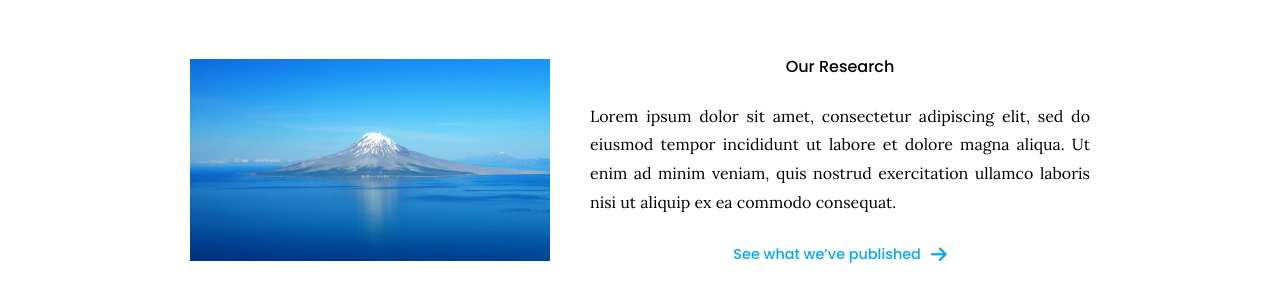
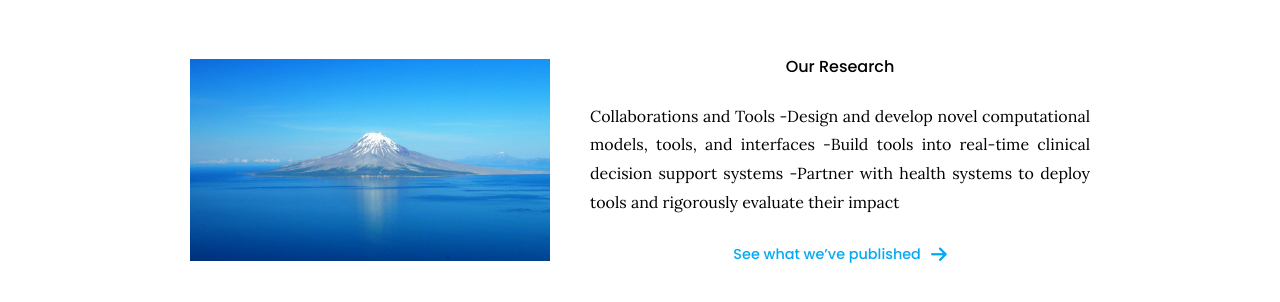
Before and after one commit to rebullm/Bennett-Lab-website, a Jekyll site: the page built from index.md, in a window 1280 px wide. Shown: the part 1037-1339 px from the top of the page. Built offline with Jekyll 4.4.1, drawn with Linux system fonts in a browser that asks for light colours.

Commit message:
Update index.md

```diff
--- a/index.md
+++ b/index.md
@@ -18,8 +18,10 @@ informatics and data science methods and tools to improve outcomes.
 # Highlights
 
 {% capture text %}
-Lorem ipsum dolor sit amet, consectetur adipiscing elit, sed do eiusmod tempor incididunt ut labore et dolore magna aliqua.
-Ut enim ad minim veniam, quis nostrud exercitation ullamco laboris nisi ut aliquip ex ea commodo consequat.
+Collaborations and Tools
+-Design and develop novel computational models, tools, and interfaces
+-Build tools into real-time clinical decision support systems
+-Partner with health systems to deploy tools and rigorously evaluate their impact
 
 {%
   include link.html
```
